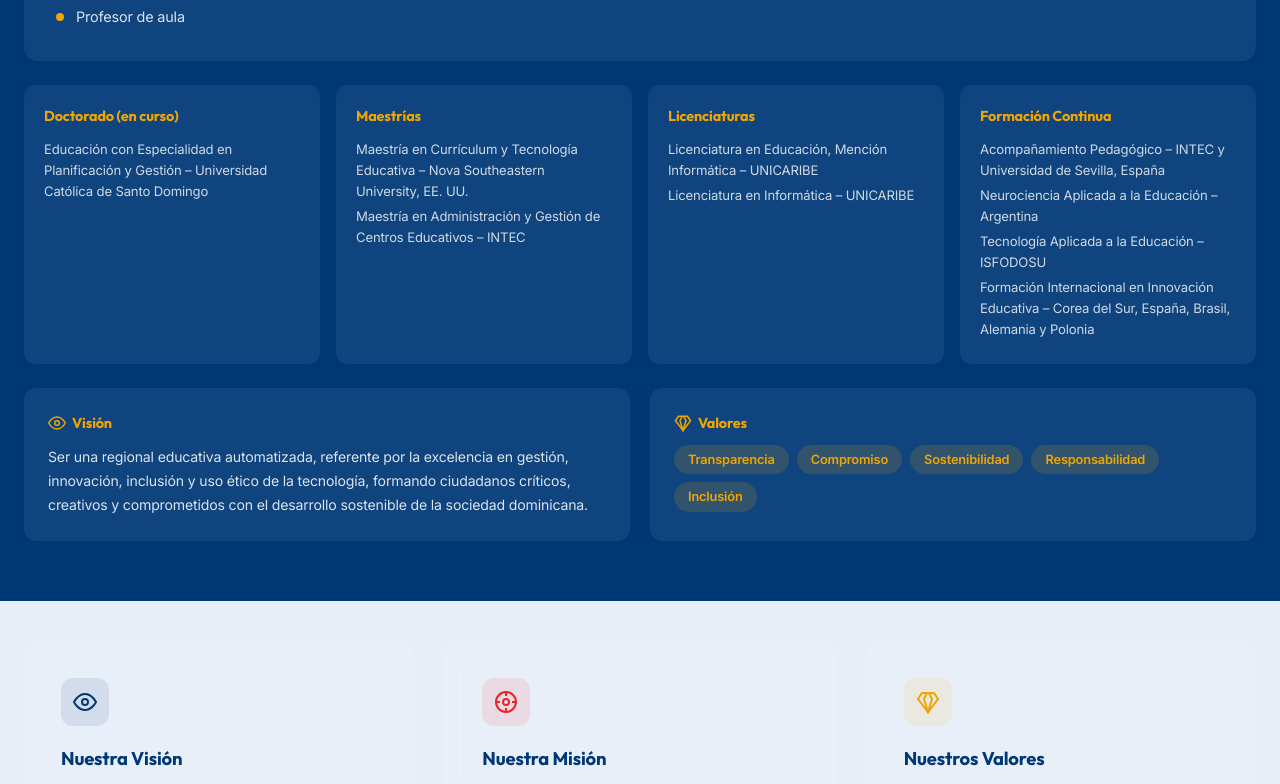
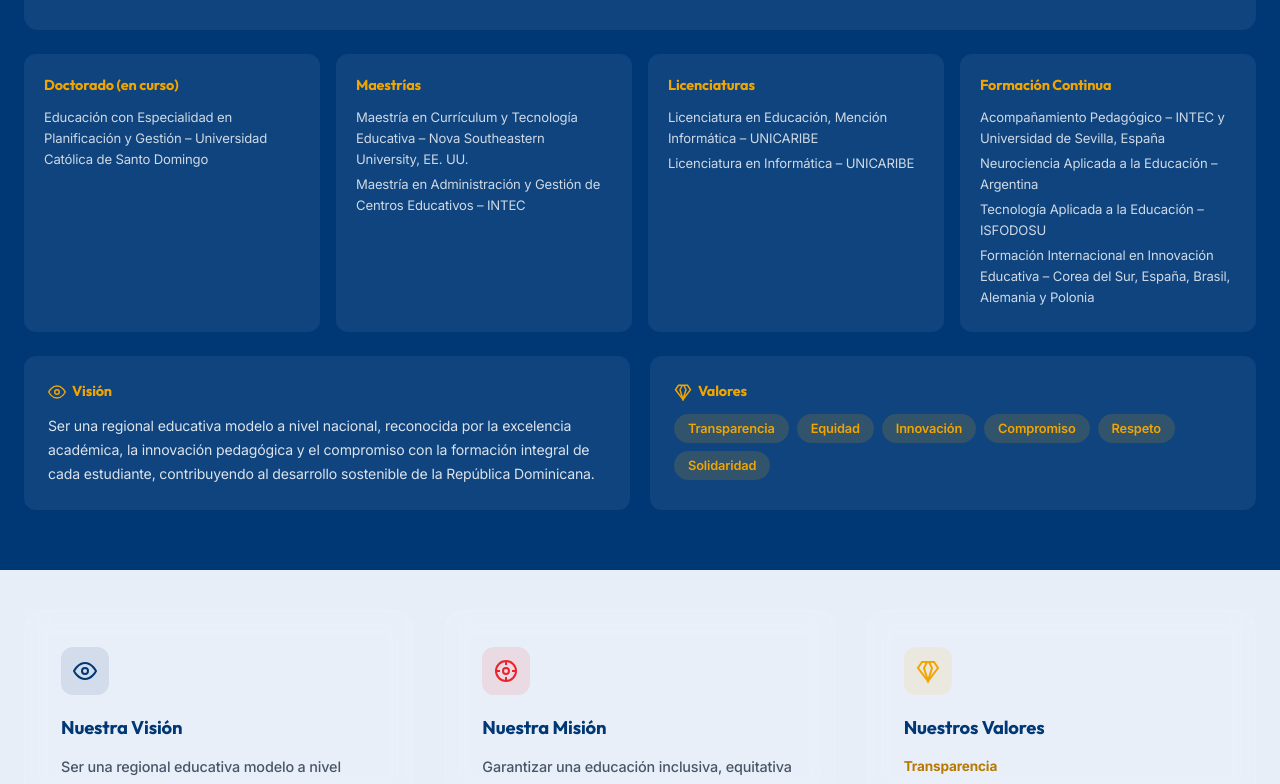
Before and after one commit to vladimirmella15-blip/regional15, a Next.js app: page /nosotros in a window 1280 px wide. Shown: the part 2000-2784 px from the top of the page. Built offline with nearby package versions, Linux system fonts and the light colour scheme.

Commit message:
Corrige mision vision y valores oficiales

```diff
--- a/app/(public)/nosotros/page.tsx
+++ b/app/(public)/nosotros/page.tsx
@@ -4,11 +4,12 @@ import { useEffect } from 'react'
 import Image from 'next/image'
 
 const VALORES = [
-  { nombre: 'Transparencia', descripcion: 'Actuamos con honestidad, integridad y apertura en todos los procesos institucionales, garantizando el acceso a la información, la rendición de cuentas y el cumplimiento de las normas que fortalecen la confianza de la comunidad educativa.' },
-  { nombre: 'Compromiso', descripcion: 'Desempeñamos nuestras funciones con dedicación, responsabilidad y vocación de servicio, procurando el cumplimiento de los objetivos institucionales y el mejoramiento continuo de la calidad educativa.' },
-  { nombre: 'Sostenibilidad', descripcion: 'Promovemos prácticas responsables que aseguren el uso eficiente de los recursos, la protección del medio ambiente y el desarrollo de acciones que generen impactos positivos y perdurables para las generaciones presentes y futuras.' },
-  { nombre: 'Responsabilidad', descripcion: 'Asumimos con ética y profesionalismo las funciones asignadas, cumpliendo oportunamente los compromisos institucionales y respondiendo por las decisiones y acciones realizadas.' },
-  { nombre: 'Inclusión', descripcion: 'Garantizamos el respeto por la diversidad y la igualdad de oportunidades, promoviendo la participación de todas las personas sin distinción y favoreciendo una educación equitativa, accesible y libre de discriminación.' },
+  { nombre: 'Transparencia' },
+  { nombre: 'Equidad' },
+  { nombre: 'Innovación' },
+  { nombre: 'Compromiso' },
+  { nombre: 'Respeto' },
+  { nombre: 'Solidaridad' },
 ]
 
 export default function NosotrosPage() {
@@ -28,7 +29,7 @@ export default function NosotrosPage() {
           <span className="section-eyebrow" style={{ color: 'var(--gold)', marginBottom: '12px', display: 'block' }}>CONÓCENOS</span>
           <h1 style={{ fontSize: 'clamp(2rem, 5vw, 3.2rem)', color: 'white', margin: '0 0 16px', fontWeight: 800, fontFamily: "'Outfit', sans-serif", lineHeight: 1.1 }}>Regional 15 de Educación</h1>
           <p style={{ fontSize: '1.15rem', color: 'rgba(255,255,255,0.85)', maxWidth: '680px', lineHeight: 1.7, margin: 0 }}>
-            La Regional 15 del Ministerio de Educación de la República Dominicana (MINERD) impulsa una educación transformadora mediante una gestión participativa e innovadora, fortaleciendo las competencias integrales de los estudiantes y promoviendo la investigación, la inclusión y la ciudadanía responsable.
+            La Regional 15 del Ministerio de Educación de la República Dominicana (MINERD) garantiza una educación inclusiva, equitativa y de calidad, promoviendo oportunidades de aprendizaje para todos los estudiantes mediante una gestión eficiente, participativa y transparente.
           </p>
         </div>
       </section>
@@ -124,7 +125,7 @@ export default function NosotrosPage() {
                 Visión
               </h4>
               <p style={{ color: 'rgba(255,255,255,0.85)', fontSize: '0.88rem', lineHeight: 1.7, margin: 0 }}>
-                Ser una regional educativa automatizada, referente por la excelencia en gestión, innovación, inclusión y uso ético de la tecnología, formando ciudadanos críticos, creativos y comprometidos con el desarrollo sostenible de la sociedad dominicana.
+                Ser una regional educativa modelo a nivel nacional, reconocida por la excelencia académica, la innovación pedagógica y el compromiso con la formación integral de cada estudiante, contribuyendo al desarrollo sostenible de la República Dominicana.
               </p>
             </div>
             <div style={{ background: 'rgba(255,255,255,0.06)', borderRadius: '12px', padding: '24px' }}>
@@ -161,7 +162,7 @@ export default function NosotrosPage() {
               </div>
               <h3 style={{ fontSize: '1.15rem', color: 'var(--blue-dark)', fontFamily: "'Outfit', sans-serif", marginBottom: '12px' }}>Nuestra Misión</h3>
               <p style={{ fontSize: '0.9rem', lineHeight: 1.7, color: 'var(--text-muted)' }}>
-                Impulsar una educación transformadora en la Regional 15 de Educación mediante una gestión participativa e innovadora, fortaleciendo las competencias integrales de los estudiantes y promoviendo la investigación, la inclusión y la ciudadanía responsable.
+                Garantizar una educación inclusiva, equitativa y de calidad, promoviendo oportunidades de aprendizaje para todos los estudiantes de la Regional 15, mediante una gestión eficiente, participativa y transparente que potencie el desarrollo profesional docente y la transformación curricular.
               </p>
             </div>
             <div className="stat-card" style={{ padding: '36px', textAlign: 'left' }}>
@@ -170,10 +171,9 @@ export default function NosotrosPage() {
               </div>
               <h3 style={{ fontSize: '1.15rem', color: 'var(--blue-dark)', fontFamily: "'Outfit', sans-serif", marginBottom: '12px' }}>Nuestros Valores</h3>
               <div style={{ display: 'grid', gap: '12px' }}>
-                {VALORES.map(({ nombre, descripcion }) => (
+                {VALORES.map(({ nombre }) => (
                   <div key={nombre}>
                     <strong style={{ display: 'block', color: '#b87900', fontSize: '0.85rem', marginBottom: '3px' }}>{nombre}</strong>
-                    <span style={{ display: 'block', color: 'var(--text-muted)', fontSize: '0.8rem', lineHeight: 1.55 }}>{descripcion}</span>
                   </div>
                 ))}
               </div>
--- a/app/api/chat/route.ts
+++ b/app/api/chat/route.ts
@@ -15,9 +15,9 @@ INFORMACIÓN DE LA REGIONAL 15:
 - Instagram: @regional_15minerd (9,429 seguidores)
 - Facebook: Regional 15 MINERD
 - Web: https://regional15.edu.do
-- Misión: Impulsar una educación transformadora mediante una gestión participativa e innovadora, fortaleciendo las competencias integrales de los estudiantes y promoviendo la investigación, la inclusión y la ciudadanía responsable.
-- Visión: Ser una regional educativa automatizada, referente por la excelencia en gestión, innovación, inclusión y uso ético de la tecnología, formando ciudadanos críticos, creativos y comprometidos con el desarrollo sostenible de la sociedad dominicana.
-- Valores: Transparencia, Compromiso, Sostenibilidad, Responsabilidad e Inclusión.
+- Misión: Garantizar una educación inclusiva, equitativa y de calidad, promoviendo oportunidades de aprendizaje para todos los estudiantes de la Regional 15, mediante una gestión eficiente, participativa y transparente que potencie el desarrollo profesional docente y la transformación curricular.
+- Visión: Ser una regional educativa modelo a nivel nacional, reconocida por la excelencia académica, la innovación pedagógica y el compromiso con la formación integral de cada estudiante, contribuyendo al desarrollo sostenible de la República Dominicana.
+- Valores: Transparencia, Equidad, Innovación, Compromiso, Respeto y Solidaridad.
 
 DISTRITOS EDUCATIVOS (6):
 - 15-01 Los Alcarrizos: 244 centros, 79,031 estudiantes
--- a/components/landing/AboutSection.tsx
+++ b/components/landing/AboutSection.tsx
@@ -10,19 +10,19 @@ const FEATURES = [
     titulo: 'Misión',
     icon: 'M12 2C6.48 2 2 6.48 2 12s4.48 10 10 10 10-4.48 10-10S17.52 2 12 2zm-2 15l-5-5 1.41-1.41L10 14.17l7.59-7.59L19 8l-9 9z',
     color: 'var(--blue-dark)',
-    texto: 'Impulsar una educación transformadora en la Regional 15 de Educación mediante una gestión participativa e innovadora, fortaleciendo las competencias integrales de los estudiantes y promoviendo la investigación, la inclusión y la ciudadanía responsable.',
+    texto: 'Garantizar una educación inclusiva, equitativa y de calidad, promoviendo oportunidades de aprendizaje para todos los estudiantes de la Regional 15, mediante una gestión eficiente, participativa y transparente que potencie el desarrollo profesional docente y la transformación curricular.',
   },
   {
     titulo: 'Visión',
     icon: 'M12 4.5C7 4.5 2.73 7.61 1 12c1.73 4.39 6 7.5 11 7.5s9.27-3.11 11-7.5c-1.73-4.39-6-7.5-11-7.5zM12 17c-2.76 0-5-2.24-5-5s2.24-5 5-5 5 2.24 5 5-2.24 5-5 5zm0-8c-1.66 0-3 1.34-3 3s1.34 3 3 3 3-1.34 3-3-1.34-3-3-3z',
     color: 'var(--red)',
-    texto: 'Ser una regional educativa automatizada, referente por la excelencia en gestión, innovación, inclusión y uso ético de la tecnología, formando ciudadanos críticos, creativos y comprometidos con el desarrollo sostenible de la sociedad dominicana.',
+    texto: 'Ser una regional educativa modelo a nivel nacional, reconocida por la excelencia académica, la innovación pedagógica y el compromiso con la formación integral de cada estudiante, contribuyendo al desarrollo sostenible de la República Dominicana.',
   },
   {
     titulo: 'Valores',
     icon: 'M12 22c3.314 0 6-2.686 6-6v-1h-2v1c0 2.21-1.79 4-4 4s-4-1.79-4-4v-1H6v1c0 3.314 2.686 6 6 6zm0-8c2.21 0 4-1.79 4-4s-1.79-4-4-4-4 1.79-4 4 1.79 4 4 4zm8-6h-2.09c.57.94.89 2 .89 3.09V14h2V8zM4 8h2.09c-.57.94-.89 2-.89 3.09V14H4V8z',
     color: 'var(--gold)',
-    texto: 'Transparencia, compromiso, sostenibilidad, responsabilidad e inclusión como principios rectores de la gestión institucional.',
+    texto: 'Transparencia, Equidad, Innovación, Compromiso, Respeto y Solidaridad como principios rectores de la gestión institucional.',
   },
 ]
 
--- a/scripts/seed-director.ts
+++ b/scripts/seed-director.ts
@@ -66,9 +66,9 @@ Director de la Regional 15, MINERD`,
     'Visión Global',
     'Tecnología Educativa',
   ],
-  vision: 'Ser una regional educativa automatizada, referente por la excelencia en gestión, innovación, inclusión y uso ético de la tecnología, formando ciudadanos críticos, creativos y comprometidos con el desarrollo sostenible de la sociedad dominicana.',
-  mision: 'Impulsar una educación transformadora en la Regional 15 de Educación mediante una gestión participativa e innovadora, fortaleciendo las competencias integrales de los estudiantes y promoviendo la investigación, la inclusión y la ciudadanía responsable.',
-  valores: ['Transparencia', 'Compromiso', 'Sostenibilidad', 'Responsabilidad', 'Inclusión'],
+  vision: 'Ser una regional educativa modelo a nivel nacional, reconocida por la excelencia académica, la innovación pedagógica y el compromiso con la formación integral de cada estudiante, contribuyendo al desarrollo sostenible de la República Dominicana.',
+  mision: 'Garantizar una educación inclusiva, equitativa y de calidad, promoviendo oportunidades de aprendizaje para todos los estudiantes de la Regional 15, mediante una gestión eficiente, participativa y transparente que potencie el desarrollo profesional docente y la transformación curricular.',
+  valores: ['Transparencia', 'Equidad', 'Innovación', 'Compromiso', 'Respeto', 'Solidaridad'],
 }
 
 const existing = db.prepare("SELECT data FROM director WHERE id = 'main'").get() as any
```
Also changed, not shown: public/data/content.json.
